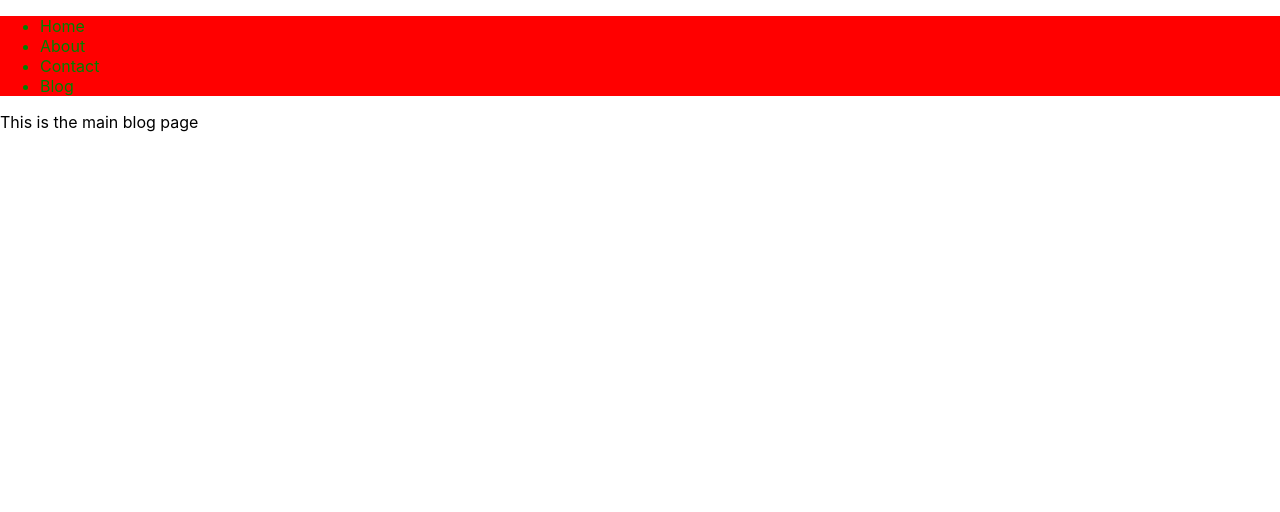
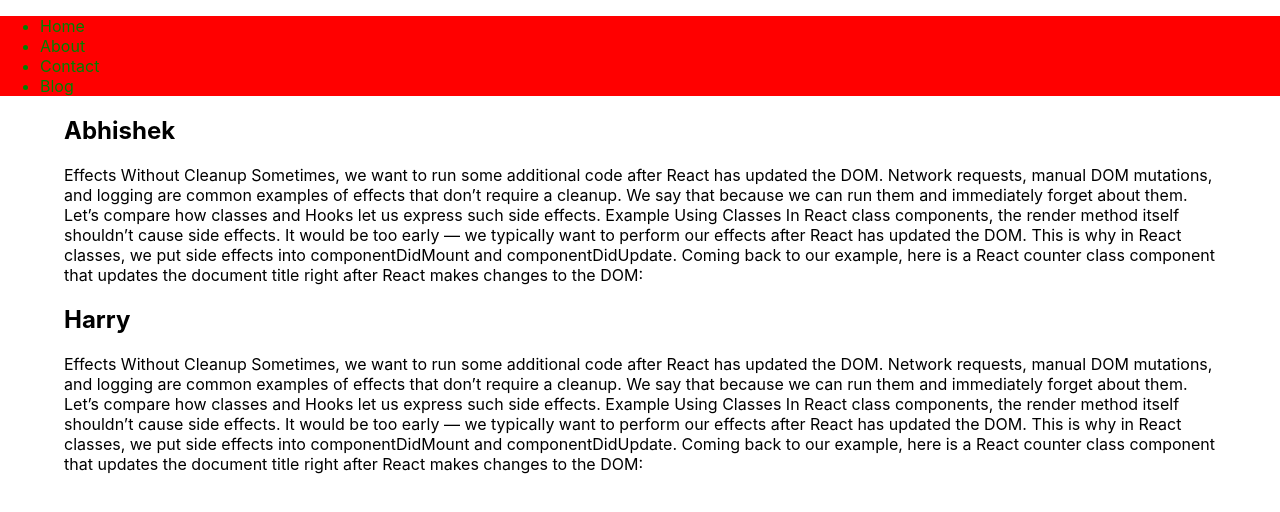
Before and after one commit to programwithabhi33/my-next-js-app, a Next.js app: page /blog in a window 1280 px wide. Shown: the top 512 px of the page. Built offline with nearby package versions, Linux system fonts and the light colour scheme.

Commit message:
fetched the blogs in the directory and showed in the blogs page

```diff
--- a/jsondata/abhi.json
+++ b/jsondata/abhi.json
@@ -1,4 +1,5 @@
 {
     "name":"Abhishek",
-    "age":100
+    "slug":"abhi",
+    "description":"Effects Without Cleanup Sometimes, we want to run some additional code after React has updated the DOM. Network requests, manual DOM mutations, and logging are common examples of effects that don’t require a cleanup. We say that because we can run them and immediately forget about them. Let’s compare how classes and Hooks let us express such side effects. Example Using Classes In React class components, the render method itself shouldn’t cause side effects. It would be too early — we typically want to perform our effects after React has updated the DOM. This is why in React classes, we put side effects into componentDidMount and componentDidUpdate. Coming back to our example, here is a React counter class component that updates the document title right after React makes changes to the DOM:"
 }
--- a/jsondata/harry.json
+++ b/jsondata/harry.json
@@ -1,4 +1,5 @@
 {
     "name":"Harry",
-    "age":28
+    "slug":"harry",
+    "description":"Effects Without Cleanup Sometimes, we want to run some additional code after React has updated the DOM. Network requests, manual DOM mutations, and logging are common examples of effects that don’t require a cleanup. We say that because we can run them and immediately forget about them. Let’s compare how classes and Hooks let us express such side effects. Example Using Classes In React class components, the render method itself shouldn’t cause side effects. It would be too early — we typically want to perform our effects after React has updated the DOM. This is why in React classes, we put side effects into componentDidMount and componentDidUpdate. Coming back to our example, here is a React counter class component that updates the document title right after React makes changes to the DOM:"
 }
--- a/pages/blog.js
+++ b/pages/blog.js
@@ -1,8 +1,33 @@
-import React from 'react'
+import Link from 'next/link'
+import {React,useState,useEffect} from 'react'
+import styles from '../styles/Blog.module.css'
 
 const main = () => {
+  const [blogs, setBlogs] = useState([])
+  // use Effect will run every time because inside this you update the state and the useeffect runs every time when the dom change and the state is the part of the dom
+  // when you gave a second argument to useeffect to empty array useeffect will run only once after dom render
+  // also you can gave this array to any kind of state or variable when it change useeffect will run
+  useEffect(() => {
+    fetch('http://localhost:3000/api/blogs')
+    .then((data)=>{
+      return data.json();
+    }).then((data)=>{
+      console.log(data)
+      setBlogs(data)
+    })
+    // console.log("abhishek is under the useEffect")
+  },[])
   return (
-    <div>This is the main blog page</div>
+    <main>
+      {blogs.map((blogItem)=>{
+        return(
+    <div key={blogItem.slug} className={styles.container}>
+      <Link href={`/blogpost/${blogItem.slug}`}>
+      <h2 className={styles.hover}>{blogItem.name}</h2></Link>
+      <p>{blogItem.description}</p>
+    </div>)
+      })}
+    </main>
   )
 }
 export default main
--- /dev/null
+++ b/styles/Blog.module.css
@@ -0,0 +1,6 @@
+.container {
+    padding: 0 4rem;
+  }
+  .hover{
+    cursor: pointer;
+  }
```
Also changed, not shown: pages/index.js (+0 -15 lines).
